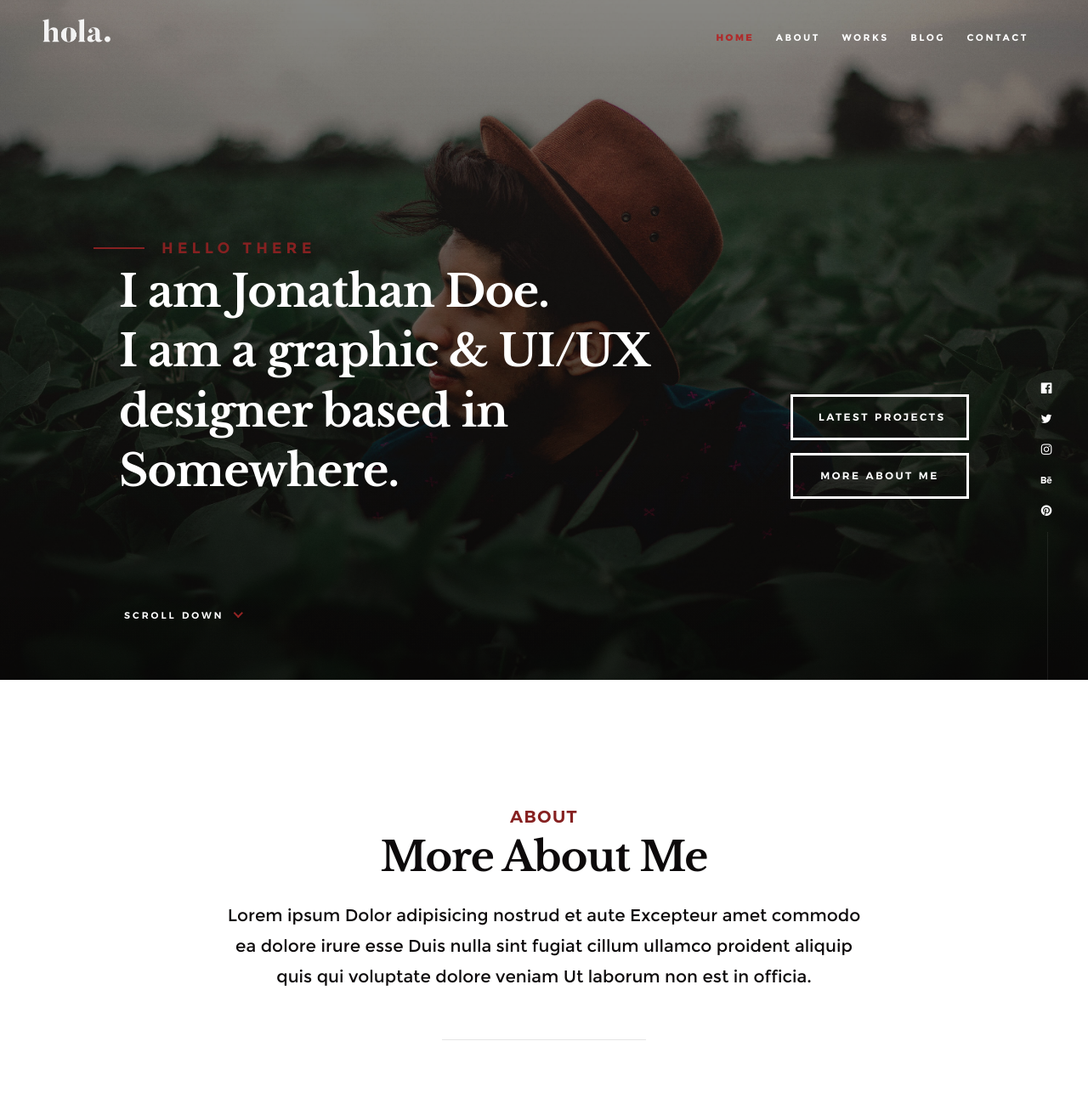
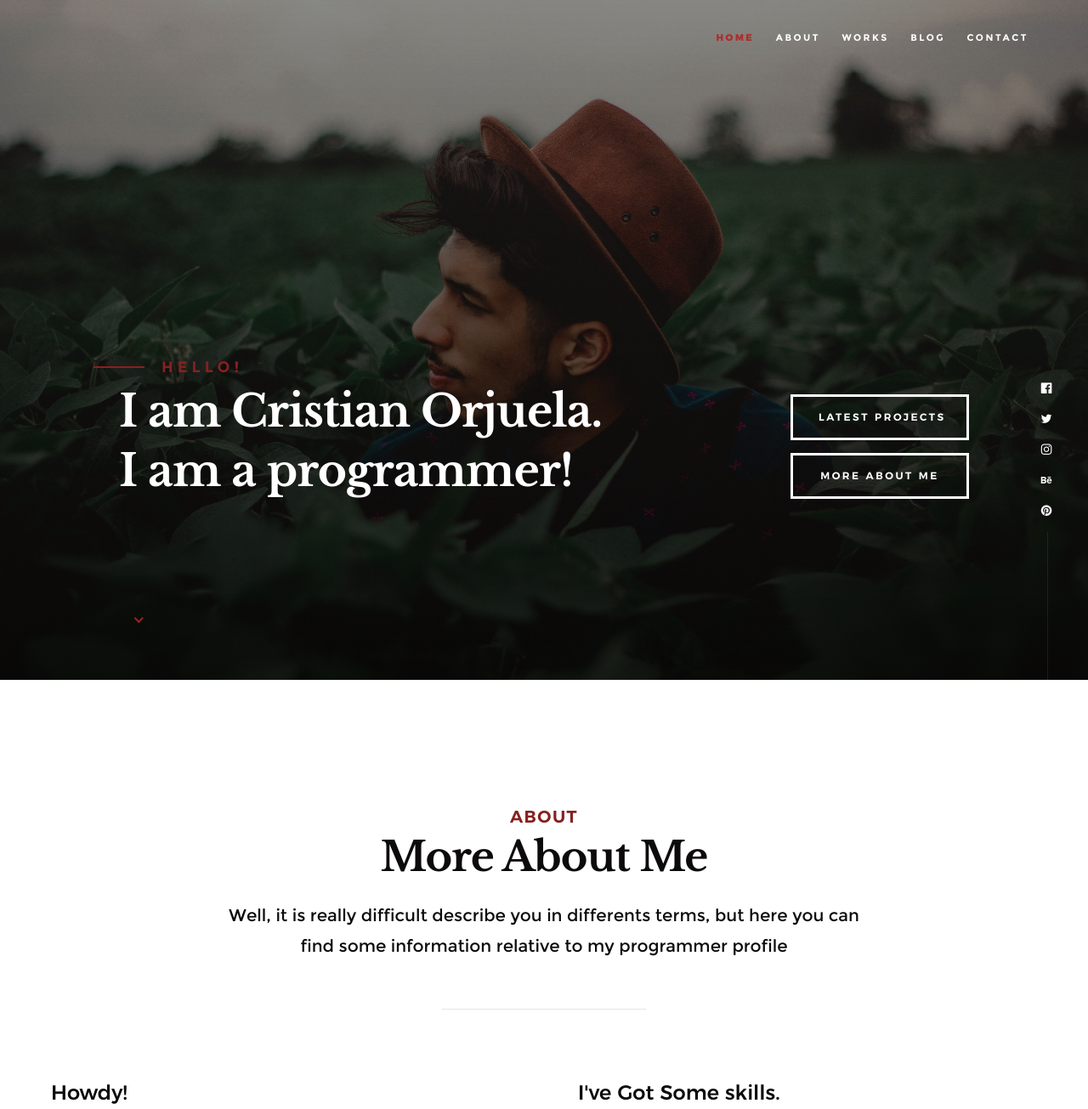
Before and after one commit to CristianOrjuela/CristianOrjuela.github.io, a plain HTML site: page index.html in a window 1280 px wide. Shown: the top 1305 px of the page at 85% size. Drawn offline with Linux system fonts and the light colour scheme.

Commit message:
Modify the text.

```diff
--- a/index.html
+++ b/index.html
@@ -10,7 +10,7 @@
     <!--- basic page needs
     ================================================== -->
     <meta charset="utf-8">
-    <title>Hola</title>
+    <title>Cristian Orjuela - Profile</title>
     <meta name="description" content="">
     <meta name="author" content="">
 
@@ -43,7 +43,7 @@
     <header class="s-header">
 
         <div class="header-logo">
-            <a class="site-logo" href="index.html"><img src="images/logo.png" alt="Homepage"></a>
+            <a class="row home-content__main"></a>
         </div>
 
         <nav class="header-nav-wrap">
@@ -72,12 +72,11 @@
 
             <div class="row home-content__main">
 
-                <h3>Hello There</h3>
+                <h3>Hello!</h3>
 
                 <h1>
-                    I am Jonathan Doe. <br>
-                    I am a graphic & UI/UX <br>
-                    designer based in Somewhere.
+                    I am Cristian Orjuela. <br>
+                    I am a programmer!
                 </h1>
 
                 <div class="home-content__buttons">
@@ -91,7 +90,7 @@
 
                 <div class="home-content__scroll">
                     <a href="#about" class="scroll-link smoothscroll">
-                        <span>Scroll Down</span>
+                        <span></span>
                     </a>
                 </div>
 
@@ -129,7 +128,7 @@
             <div class="col-full text-center">
                 <h3>About</h3>
                 <h1>More About Me</h1>
-                <p class="lead">Lorem ipsum Dolor adipisicing nostrud et aute Excepteur amet commodo ea dolore irure esse Duis nulla sint fugiat cillum ullamco proident aliquip quis qui voluptate dolore veniam Ut laborum non est in officia.</p>
+                <p class="lead">Well, it is really difficult describe you in differents terms, but here you can find some information relative to my programmer profile</p>
             </div>
         </div>
 
```
